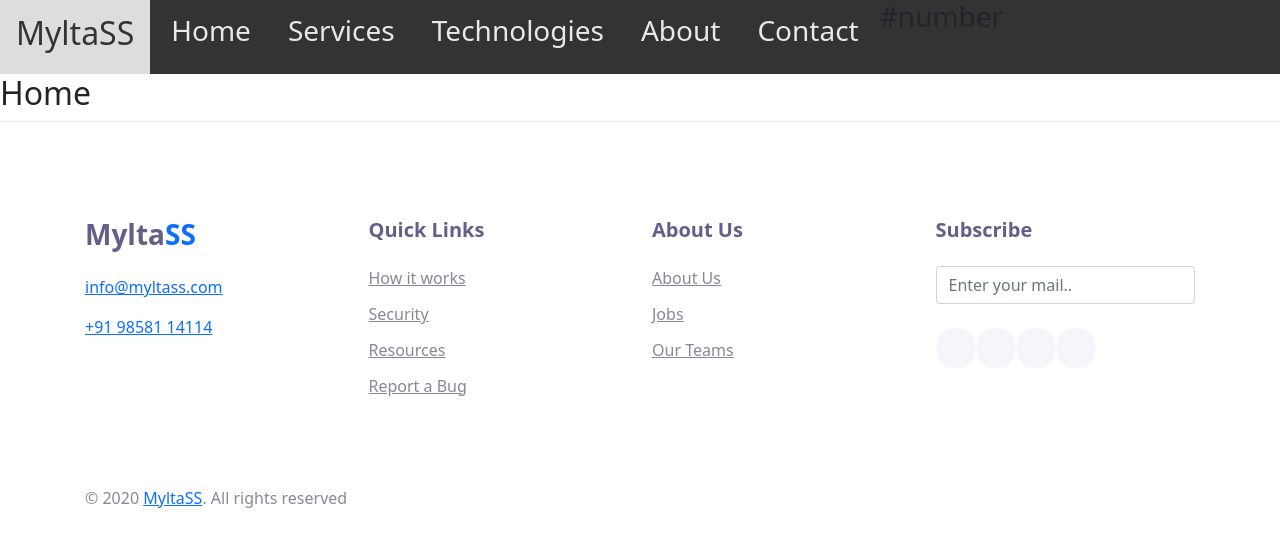
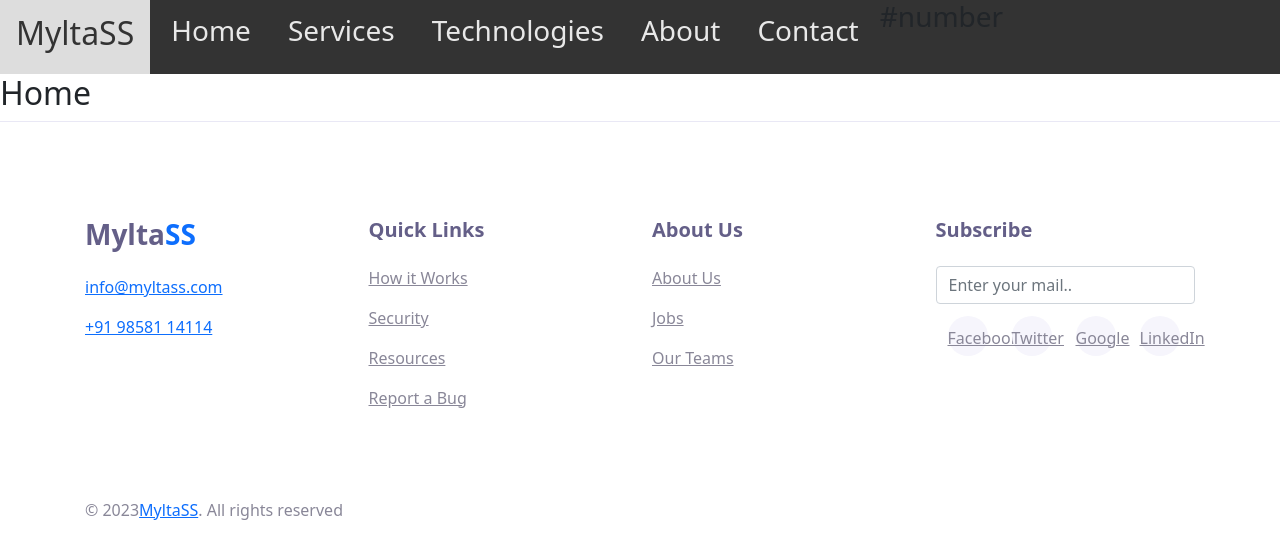
Before and after one commit to vasudevbhopade/user-app, a Vue app: page / in a window 1280 px wide. Shown: the top 558 px of the page. Built offline with nearby package versions, Linux system fonts and the light colour scheme.

Commit message:
enhancement on footer add dynaminc tempete

```diff
--- a/src/components/Footer.vue
+++ b/src/components/Footer.vue
@@ -9,20 +9,17 @@
           <p><a href="#">+91 98581 14114</a></p>
         </div>
         <div class="col-lg-3 py-3">
-          <h5>Quick Links</h5>
-          <ul class="footer-menu">
-            <li><a href="./contact.html">How it works</a></li>
-            <li><a href="./contact.html">Security</a></li>
-            <li><a href="./technologies.html">Resources</a></li>
-            <li><a href="./contact.html">Report a Bug</a></li>
-          </ul>
-        </div>
+            <h5>Quick Links</h5>
+            <ul v-for="(link , index) in quickLinks" :key="index" class="footer-menu">
+              <li><a href="./contact.html">{{ link }}</a></li>
+
+            </ul>
+          </div>
         <div class="col-lg-3 py-3">
           <h5>About Us</h5>
-          <ul class="footer-menu">
-            <li><a href="./about.html">About Us</a></li>
-            <li><a href="./contact.html">Jobs</a></li>
-            <li><a href="./contact.html">Our Teams</a></li>
+          <ul v-for="about in aboutUs" :key="about" class="footer-menu">
+            <li ><a href="#">{{ about }}</a></li>
+
           </ul>
         </div>
         <div class="col-lg-3 py-3">
@@ -35,27 +32,16 @@
             />
           </form>
 
-          <!-- <div class="sosmed-button mt-4">
-            <a href="./contact.html"><span class="mai-logo-facebook-f"></span></a>
-            <a href="./contact.html"><span class="mai-logo-twitter"></span></a>
-            <a href="./contact.html"><span class="mai-logo-google"></span></a>
-            <a href="https://www.linkedin.com/company/mylta-software-solutions/"><span class="mai-logo-linkedin"></span></a>
-          </div> -->
-          <div class="sosmed-button mt-4">
-            <a href="#"><span class="bi bi-facebook"></span></a>
-            <a href="#"><span class="bi bi-twitter"></span></a>
-            <a href="#"><span class="bi bi-google"></span></a>
-            <a href="https://www.linkedin.com/company/mylta-software-solutions/"
-              ><span class="bi bi-linkedin"></span
-            ></a>
-          </div>
+          <span v-for="(media, index) in socialMedia" :key="index" class="sosmed-button mt-4">
+            <a href="#"><span> {{ media }}</span></a>
+          </span>
         </div>
       </div>
 
       <div class="row">
         <div class="col-sm-6 py-2">
           <p id="copyright">
-            &copy; 2020 <a href="../index.html">MyltaSS</a>. All rights reserved
+            &copy; {{ currentYear }}<a href="../index.html">MyltaSS</a>. All rights reserved
           </p>
         </div>
       </div>
@@ -410,6 +396,7 @@ textarea.form-control {
   height: auto;
 }
 .sosmed-button a {
+  margin: 12px;
   display: inline-block;
   width: 40px;
   height: 40px;
```
